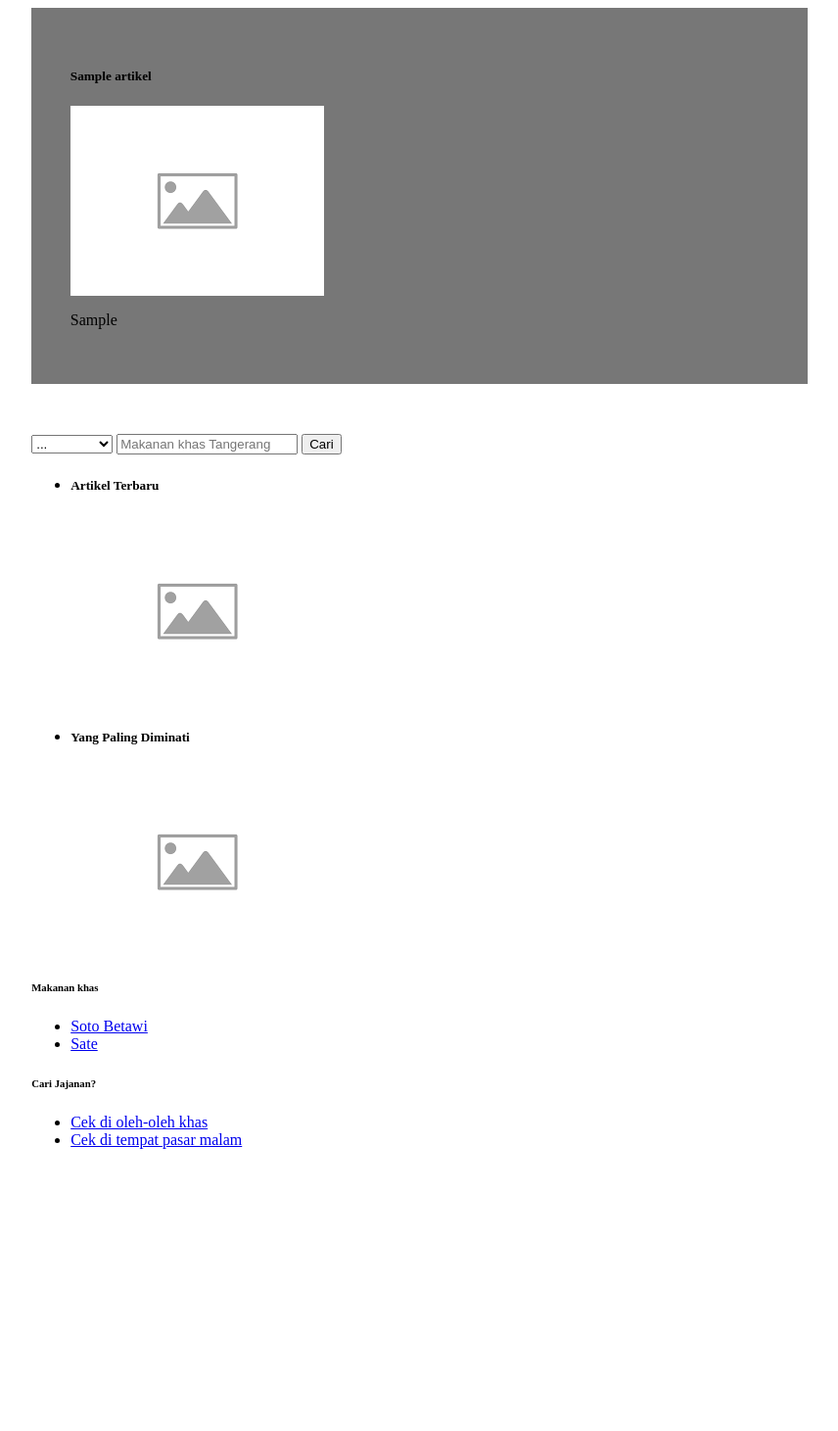
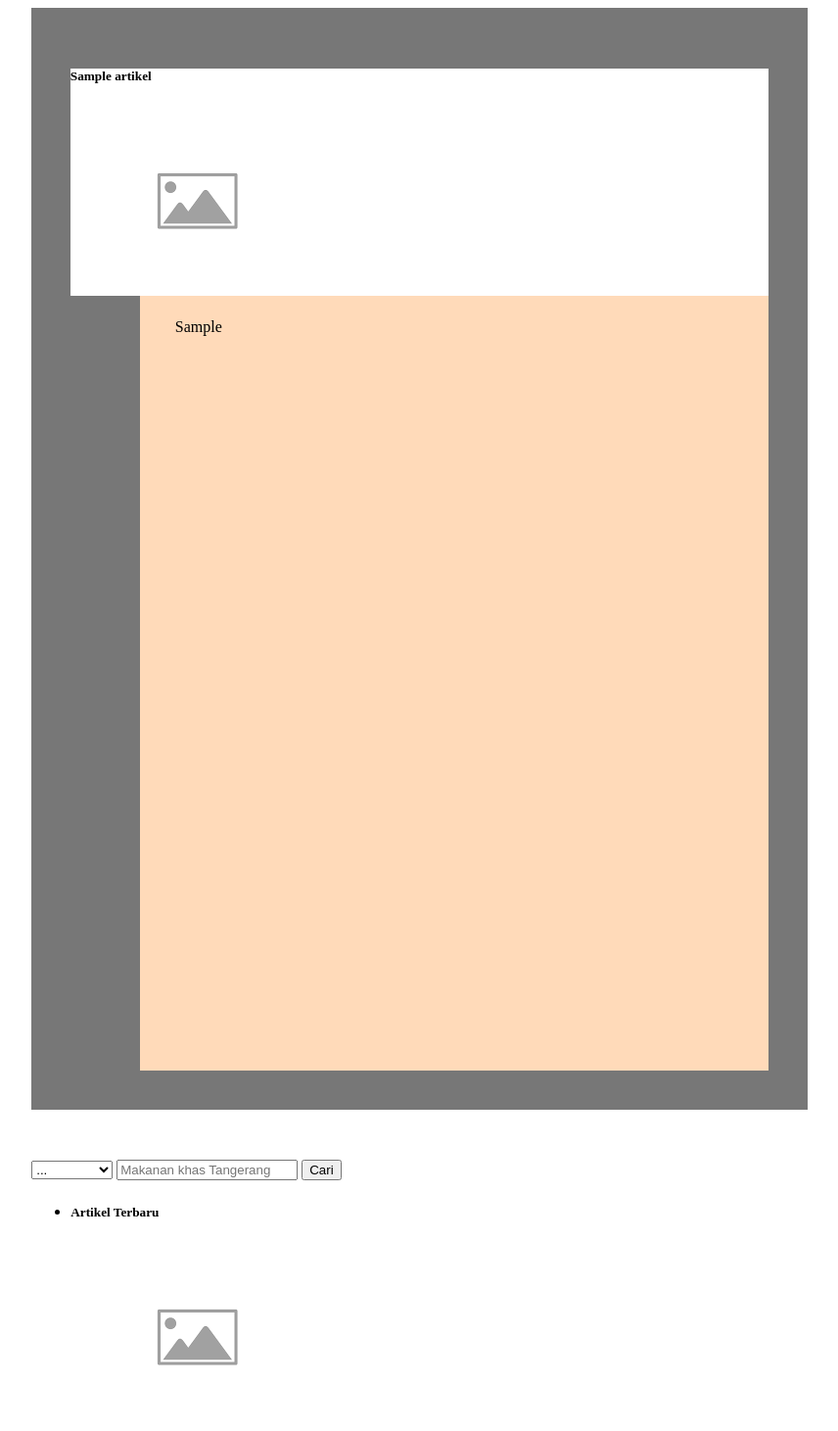
Before and after one commit to Alruycen/group1-kulinermhs, a PHP site: page /assets/artikel.php in a window 1280 px wide. Shown: the top 1461 px of the page at 98% size, without its empty margins (39-895 px from the left). Before the commit the page ends 1173 px from the top, so only its background shows below. Run offline with PHP 8.4, Linux system fonts and the light colour scheme; tables that the repository leaves empty or names only in its code hold one stand-in row (values such as "Sample post").

Commit message:
Update searchbar.php

```diff
--- a/projek/process/searchbar.php
+++ b/projek/process/searchbar.php
@@ -59,11 +59,11 @@ else {
                 $foto = '../images/placeholder.png';
             }
             echo "<div class='row'>
-                    <div class='col-2'>
+                    <div class='col-6'>
                         <h5>".$nama."</h5>
                         <img class='img-fluid' src='".$foto."'>
                     </div>
-                    <div class='col-2'>
+                    <div class='col-4'>
                         <div class='scrolling'>
                             <p>".$deskripsi."</p>
                         </div>
```
